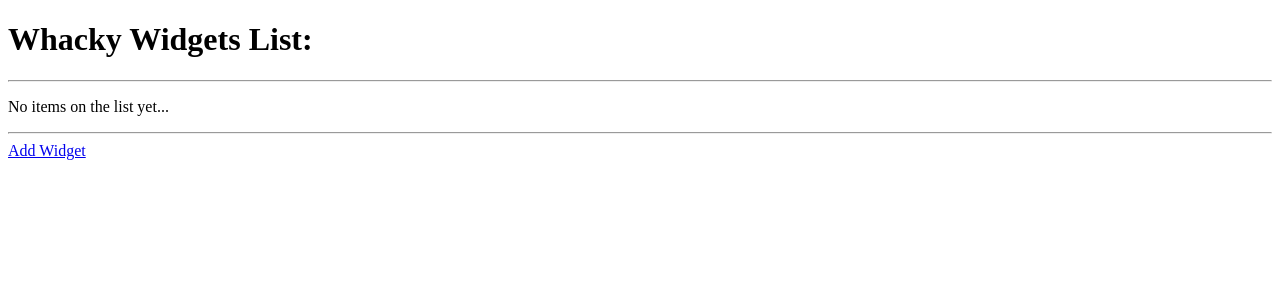
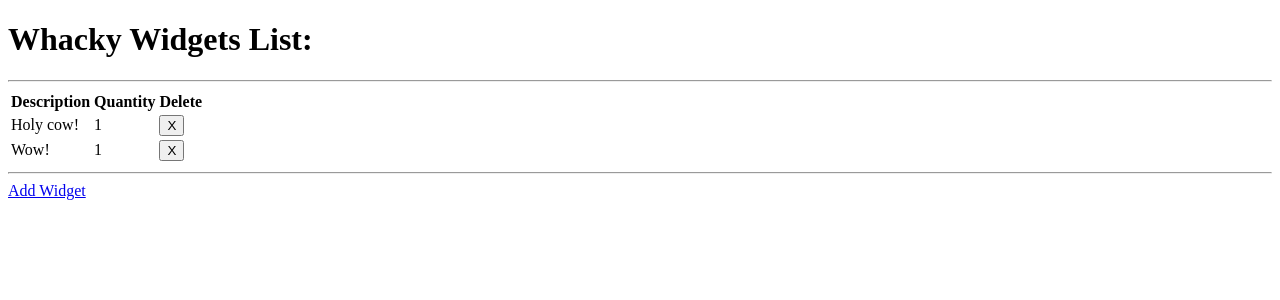
Before and after one commit to BlueCadet-3/assessment3, a Django app: template main_app/templates/index.html in a window 1280 px wide. Shown: the top 300 px of the page. Run offline with Django 3.2, Linux system fonts and the light colour scheme; the template is opened without the code that fills it: values that come from a table or form of the project are taken from there, others are empty; data comes from the database, SQL or seed files in the repository.

Commit message:
widget display HTML

```diff
--- a/main_app/models.py
+++ b/main_app/models.py
@@ -3,7 +3,8 @@ from django.urls import reverse
 
 
 class Widget(models.Model):
-    item = models.CharField(max_length=50)
+    description = models.CharField(max_length=50)
+    quantity = models.IntegerField(default=1)
 
     def __str__(self):
         return self.item
--- a/main_app/templates/index.html
+++ b/main_app/templates/index.html
@@ -14,11 +14,20 @@
   {% if widgets|length == 0 %}
   <p>No items on the list yet...</p>
   {% else %}
-  <ul>
-    {% for widget in widgets %}
-    <li>{{ widget }}</li>
-    {% endfor %}
-  </ul>
+    <table>
+      <tr>
+        <th>Description</th>
+        <th>Quantity</th>
+        <th>Delete</th>
+      </tr>
+      {% for widget in widgets %}
+      <tr>
+        <td>{{ widget.description }}</td>
+        <td>{{ widget.quantity }}</td>
+        <td><button type="submit">X</button></td>
+      </tr>
+      {% endfor %}
+    </table>
   {% endif %}
   <hr>
   <a href="{% url 'add_widget' %}">Add Widget</a>
--- a/main_app/views.py
+++ b/main_app/views.py
@@ -4,7 +4,7 @@ from .models import Widget
 
 
 def index(request):
-    todos = Widget.objects.all()
+    widgets = Widget.objects.all()
     return render(request, 'index.html', {'widgets': widgets})
 
 
```
Also changed, not shown: db.sqlite3, main_app/migrations/0002_auto_20210108_1927.py (added).
